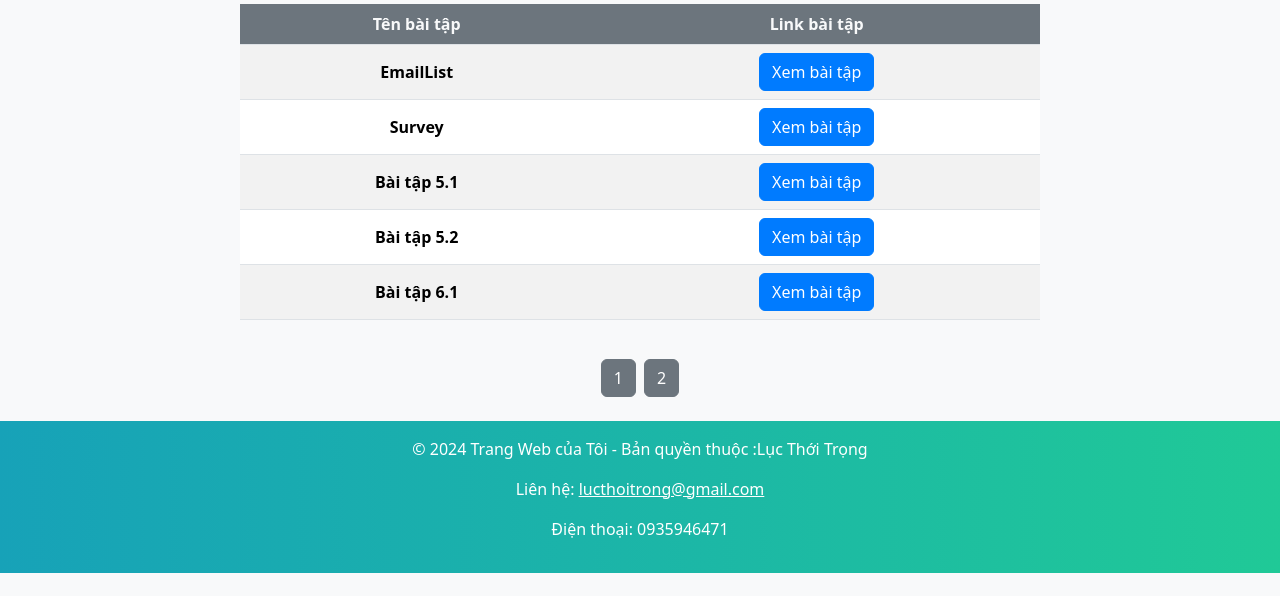
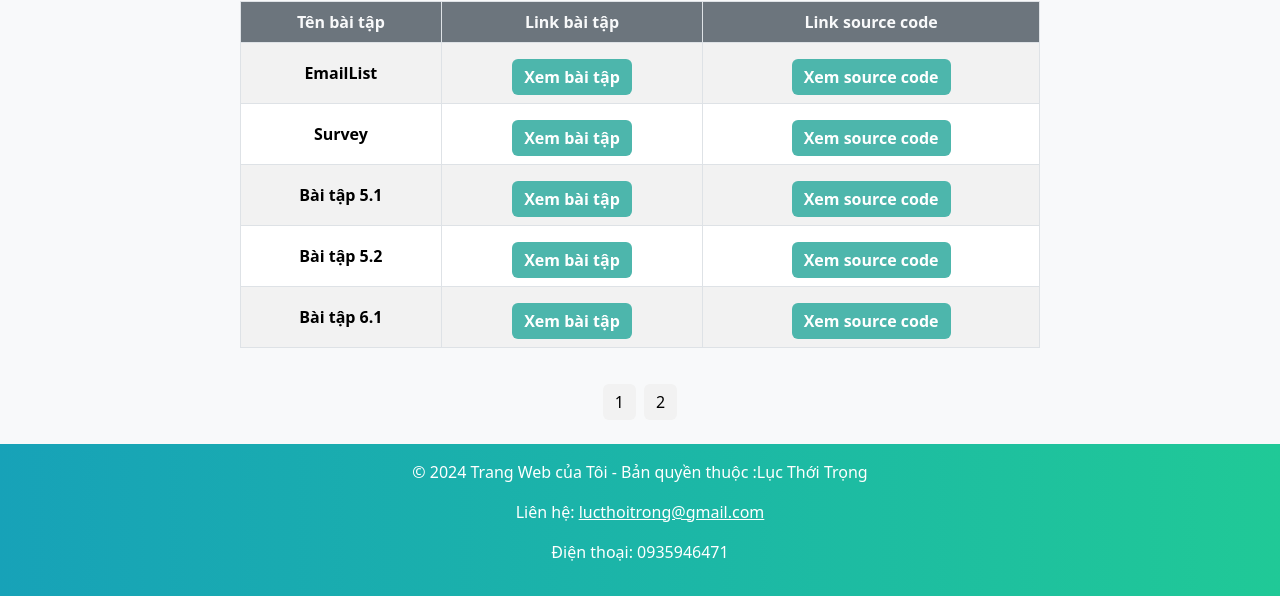
Before and after one commit to LucThoiTrong/MyProfile, a plain HTML site: page index.html in a window 1280 px wide. Shown: the part 285-881 px from the top of the page. Before the commit the page ends 858 px from the top, so only its background shows below. Drawn offline with nearby package versions, Linux system fonts and the light colour scheme.

Commit message:
second commit

```diff
--- a/index.html
+++ b/index.html
@@ -32,12 +32,13 @@
 <!-- Phần Body -->
 <div class="container mt-4">
     <div class="table-container">
-        <table id="homework-table" class="table table-striped">
+        <table id="homework-table" class="table table-striped table-bordered">
             <caption><h2 class="text-center highlighted-section">Danh sách bài tập</h2></caption>
             <thead class="text-center">
             <tr>
                 <th class="text-center-vertical">Tên bài tập</th>
                 <th class="w-auto text-center-vertical">Link bài tập</th>
+                <th class="w-auto text-center-vertical">Link source code</th>
             </tr>
             </thead>
             <tbody class="text-center">
@@ -48,7 +49,7 @@
 </div>
 
 <!-- Nút phân trang -->
-<div id="pagination-buttons" class="text-center mt-3">
+<div id="pagination-buttons" class="text-center mt-3 d-flex justify-content-center">
     <!-- Nút phân trang sẽ được tạo bằng JavaScript -->
 </div>
 
@@ -62,15 +63,15 @@
 <script>
     document.addEventListener('DOMContentLoaded', function () {
         const homeworkData = [
-            { name: 'EmailList', link: 'https://emaillist.azurewebsites.net/' },
-            { name: 'Survey', link: 'https://trong-survey-java-servlet.azurewebsites.net/servlet' },
-            { name: 'Bài tập 5.1', link: 'https://baiexercise5a.azurewebsites.net/' },
-            { name: 'Bài tập 5.2', link: 'https://baiexercise5b.azurewebsites.net/' },
-            { name: 'Bài tập 6.1', link: 'https://baitap6a-fpambrgkg4gubkg4.eastasia-01.azurewebsites.net/' },
-            { name: 'Bài tập 6.2', link: 'https://baitap6b-gugcd4gxh2emcra0.eastasia-01.azurewebsites.net/' },
-            { name: 'Bài tập 8.1', link: 'https://baitap8-dpbugheqbzbpbcdq.eastasia-01.azurewebsites.net/' },
-            { name: 'Bài tập 9.1', link: 'https://baitap9a.azurewebsites.net/' },
-            { name: 'Bài tập 9.2', link: 'https://baitap9b.azurewebsites.net/' },
+            { name: 'EmailList', link: 'https://emaillist.azurewebsites.net/', source: 'https://github.com/LucThoiTrong/BaiTapDemo.git' },
+            { name: 'Survey', link: 'https://trong-survey-java-servlet.azurewebsites.net/servlet', source: 'https://github.com/LucThoiTrong/BaiTapNop.git' },
+            { name: 'Bài tập 5.1', link: 'https://baiexercise5a.azurewebsites.net/', source: 'https://github.com/LucThoiTrong/BaiTap5_1.git' },
+            { name: 'Bài tập 5.2', link: 'https://baiexercise5b.azurewebsites.net/', source: 'https://github.com/LucThoiTrong/BaiTap5_2.git' },
+            { name: 'Bài tập 6.1', link: 'https://baitap6a-fpambrgkg4gubkg4.eastasia-01.azurewebsites.net/', source: 'https://github.com/LucThoiTrong/BaiTap6_1.git' },
+            { name: 'Bài tập 6.2', link: 'https://baitap6b-gugcd4gxh2emcra0.eastasia-01.azurewebsites.net/', source: 'https://github.com/LucThoiTrong/BaiTap6_2.git' },
+            { name: 'Bài tập 8.1', link: 'https://baitap8-dpbugheqbzbpbcdq.eastasia-01.azurewebsites.net/', source: 'https://github.com/LucThoiTrong/BaiTap8_1.git' },
+            { name: 'Bài tập 9.1', link: 'https://baitap9a.azurewebsites.net/', source: 'https://github.com/LucThoiTrong/BaiTap9_1.git' },
+            { name: 'Bài tập 9.2', link: 'https://baitap9b.azurewebsites.net/', source: 'https://github.com/LucThoiTrong/BaiTap9_2.git' },
         ];
 
         const itemsPerPage = 5;
@@ -88,7 +89,8 @@
                 const row = document.createElement('tr');
                 row.innerHTML = `
                 <td class="homework-list text-center-vertical">${item.name}</td>
-                <td class="w-auto text-center-vertical"><a href="${item.link}" class="btn btn-primary">Xem bài tập</a></td>
+                <td class="w-auto text-center-vertical"><a href="${item.link}" class="btn custom-button mt-2 fw-bold">Xem bài tập</a></td>
+                <td class="w-auto text-center-vertical"><a href="${item.source}" class="btn custom-button mt-2 fw-bold">Xem source code</a></td>
             `;
                 tableBody.appendChild(row);
             });
@@ -102,7 +104,7 @@
             for (let i = 1; i <= numPages; i++) {
                 const button = document.createElement('button');
                 button.textContent = i;
-                button.classList.add('btn', 'btn-secondary', 'mx-1');
+                button.classList.add('btn', 'mx-1', 'custom-light-gray-button'); // Sử dụng màu trắng ngả xám tùy chỉnh
                 button.addEventListener('click', function () {
                     currentPage = i;
                     displayTablePage(currentPage);
@@ -117,5 +119,6 @@
     });
 </script>
 
+
 </body>
 </html>
--- a/style.css
+++ b/style.css
@@ -59,3 +59,22 @@ caption {
 .table-container {
     margin: 20px auto;
 }
+.custom-light-gray-button {
+    background-color: #f2f2f2;
+    color: black;
+    border: none;
+}
+
+.custom-light-gray-button:hover {
+    background-color: #e9ecef; /* Màu hơi đậm hơn khi hover */
+}
+
+.custom-button {
+    background-color: #4db6ac; /* Màu xanh ngọc nhạt */
+    color: white; /* Màu chữ trắng */
+    border: none;
+}
+
+.custom-button:hover {
+    background-color: #398f7e; /* Màu tối hơn khi hover */
+}
```
